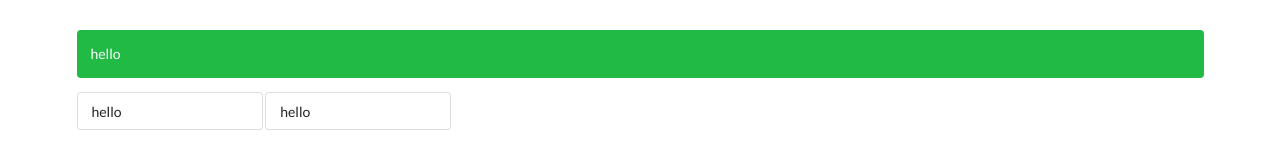
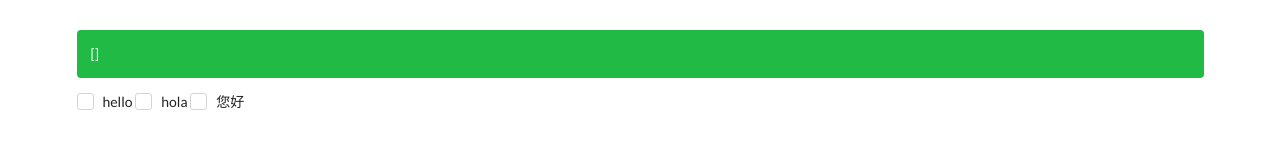
Before and after one commit to Tangxinzi/vue-demo, a plain HTML site: page index.html in a window 1280 px wide. Drawn offline with Linux system fonts and the light colour scheme.

Commit message:
复选框

```diff
--- a/index.html
+++ b/index.html
@@ -13,11 +13,17 @@
     <div class="ui container">
       <div class="ui hidden divider"></div>
       <div class="ui green inverted segment">{{ message }}</div>
-      <div class="ui input">
-        <input type="text" v-bind:value="message" v-on:input="message = $event.target.value">
+      <div class="ui checkbox">
+        <input type="checkbox" value="hello" v-model="message">
+        <label>hello</label>
       </div>
-      <div class="ui input">
-        <input type="text" v-model="message">
+      <div class="ui checkbox">
+        <input type="checkbox" value="hola" v-model="message">
+        <label>hola</label>
+      </div>
+      <div class="ui checkbox">
+        <input type="checkbox" value="您好" v-model="message">
+        <label>您好</label>
       </div>
     </div>
   </div>
--- a/index.js
+++ b/index.js
@@ -1,6 +1,6 @@
 var vm = new Vue({
   el: '#app',
   data: {
-    message: 'hello'
+    message: []
   }
 })
```
